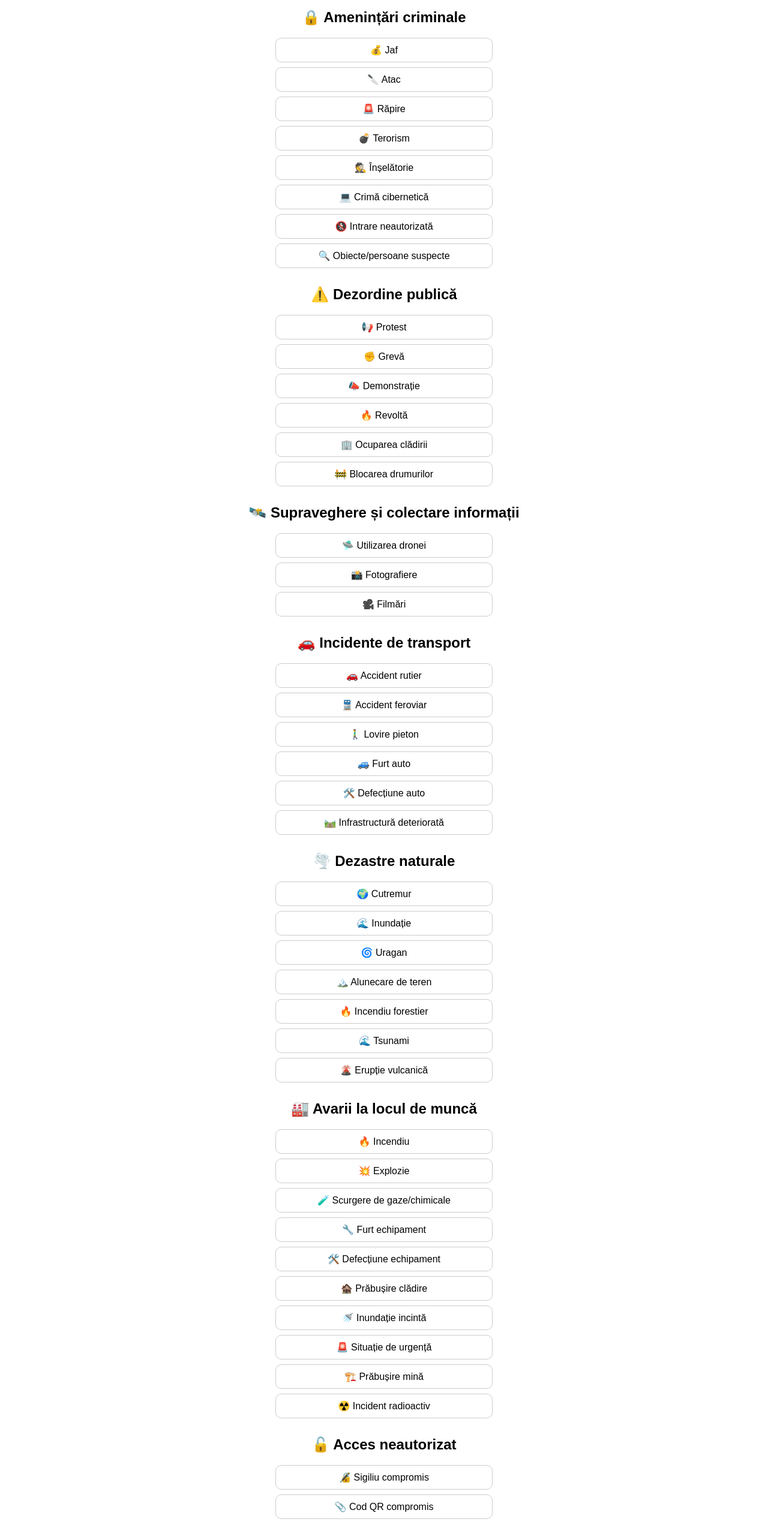
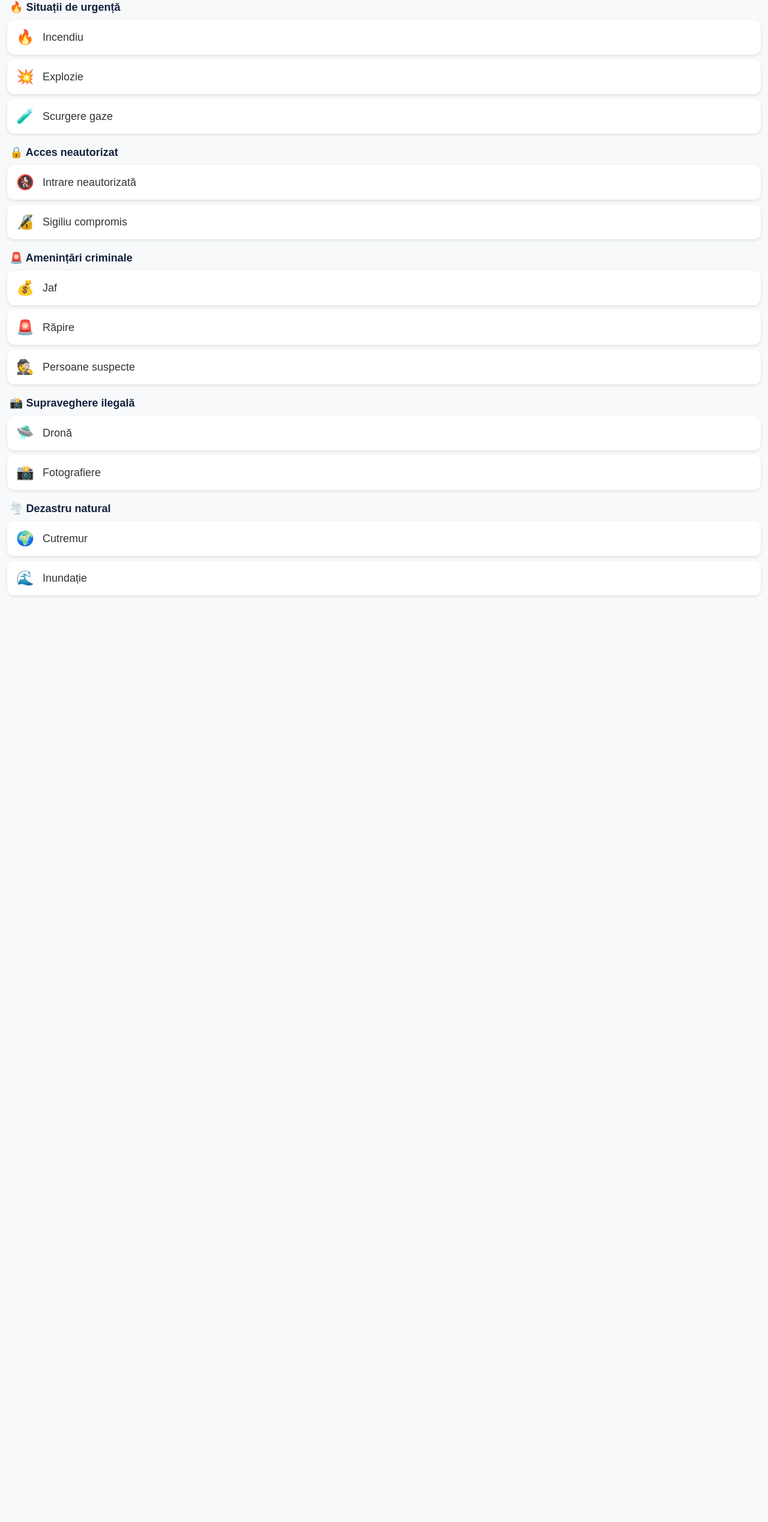
Before and after one commit to baks0311/Test, a plain HTML site: page incident.html in a window 1280 px wide. Shown: the part 73-2611 px from the top of the page at 60% size. After the commit the page ends 1074 px from the top, so only its background shows below. Drawn offline with Linux system fonts and the light colour scheme.

Commit message:
Update incident.html

```diff
--- a/incident.html
+++ b/incident.html
@@ -3,154 +3,82 @@
 <head>
   <meta charset="UTF-8" />
   <meta name="viewport" content="width=device-width, initial-scale=1.0"/>
-  <title>Selectarea incidentului</title>
+  <title>Raportare Incident</title>
   <script src="https://telegram.org/js/telegram-web-app.js"></script>
   <style>
     body {
-      font-family: Arial, sans-serif;
+      margin: 0;
+      padding: 0;
+      font-family: sans-serif;
+      background-color: #f7f9fa;
+      color: #333;
+    }
+
+    header {
+      background-color: #14213d;
+      color: #ffffff;
+      padding: 15px;
       text-align: center;
-      margin: 20px;
+      font-size: 20px;
+      font-weight: bold;
     }
+
+    .category {
+      margin: 20px 0 10px 0;
+      padding-left: 16px;
+      font-size: 18px;
+      font-weight: bold;
+      color: #14213d;
+    }
+
     .incident {
-      display: block;
-      margin: 8px auto;
-      padding: 10px 20px;
-      border: 1px solid #ccc;
-      border-radius: 10px;
-      max-width: 320px;
-      font-size: 16px;
+      background-color: #ffffff;
+      margin: 8px 12px;
+      padding: 15px;
+      font-size: 18px;
+      border-radius: 12px;
+      box-shadow: 0 2px 5px rgba(0,0,0,0.1);
+      display: flex;
+      align-items: center;
       cursor: pointer;
-      transition: background-color 0.2s;
+      transition: background-color 0.2s ease;
     }
+
     .incident:hover {
-      background-color: #f0f0f0;
+      background-color: #e5efff;
     }
-    h2 {
-      margin-top: 30px;
+
+    .emoji {
+      font-size: 24px;
+      margin-right: 14px;
     }
   </style>
 </head>
 <body>
-  <h1>Alegeți tipul de incident</h1>
 
-  <!-- 🔒 Crimă -->
-  <h2>🔒 Amenințări criminale</h2>
-  <div class="incident" onclick="sendIncident('Jaf')">💰 Jaf</div>
-  <div class="incident" onclick="sendIncident('Atac')">🔪 Atac</div>
-  <div class="incident" onclick="sendIncident('Răpire')">🚨 Răpire</div>
-  <div class="incident" onclick="sendIncident('Terorism')">💣 Terorism</div>
-  <div class="incident" onclick="sendIncident('Înșelătorie')">🕵️ Înșelătorie</div>
-  <div class="incident" onclick="sendIncident('Crimă cibernetică')">💻 Crimă cibernetică</div>
-  <div class="incident" onclick="sendIncident('Intrare neautorizată')">🚷 Intrare neautorizată</div>
-  <div class="incident" onclick="sendIncident('Obiecte sau persoane suspecte')">🔍 Obiecte/persoane suspecte</div>
+<header>🛡️ Raportează un incident</header>
 
-  <!-- ⚠️ Dezordine -->
-  <h2>⚠️ Dezordine publică</h2>
-  <div class="incident" onclick="sendIncident('Protest')">📢 Protest</div>
-  <div class="incident" onclick="sendIncident('Grevă')">✊ Grevă</div>
-  <div class="incident" onclick="sendIncident('Demonstrație')">📣 Demonstrație</div>
-  <div class="incident" onclick="sendIncident('Revoltă')">🔥 Revoltă</div>
-  <div class="incident" onclick="sendIncident('Ocuparea clădirii')">🏢 Ocuparea clădirii</div>
-  <div class="incident" onclick="sendIncident('Blocarea drumurilor')">🚧 Blocarea drumurilor</div>
+<div class="category">🔥 Situații de urgență</div>
+<div class="incident" onclick="sendIncident('Incendiu')"><span class="emoji">🔥</span> Incendiu</div>
+<div class="incident" onclick="sendIncident('Explozie')"><span class="emoji">💥</span> Explozie</div>
+<div class="incident" onclick="sendIncident('Scurgere gaze')"><span class="emoji">🧪</span> Scurgere gaze</div>
 
-  <!-- 🛰️ Observație -->
-  <h2>🛰️ Supraveghere și colectare informații</h2>
-  <div class="incident" onclick="sendIncident('Dronă')">🛸 Utilizarea dronei</div>
-  <div class="incident" onclick="sendIncident('Fotografiere')">📸 Fotografiere</div>
-  <div class="incident" onclick="sendIncident('Filmări')">🎥 Filmări</div>
+<div class="category">🔒 Acces neautorizat</div>
+<div class="incident" onclick="sendIncident('Intrare neautorizată')"><span class="emoji">🚷</span> Intrare neautorizată</div>
+<div class="incident" onclick="sendIncident('Sigiliu compromis')"><span class="emoji">🔏</span> Sigiliu compromis</div>
 
-  <!-- 🚗 Transport -->
-  <h2>🚗 Incidente de transport</h2>
-  <div class="incident" onclick="sendIncident('Accident rutier')">🚗 Accident rutier</div>
-  <div class="incident" onclick="sendIncident('Accident feroviar')">🚆 Accident feroviar</div>
-  <div class="incident" onclick="sendIncident('Lovirea pietonului')">🚶‍♂️ Lovire pieton</div>
-  <div class="incident" onclick="sendIncident('Furt auto')">🚙 Furt auto</div>
-  <div class="incident" onclick="sendIncident('Defecțiune auto')">🛠️ Defecțiune auto</div>
-  <div class="incident" onclick="sendIncident('Defecțiune drum')">🛤️ Infrastructură deteriorată</div>
+<div class="category">🚨 Amenințări criminale</div>
+<div class="incident" onclick="sendIncident('Jaf')"><span class="emoji">💰</span> Jaf</div>
+<div class="incident" onclick="sendIncident('Răpire')"><span class="emoji">🚨</span> Răpire</div>
+<div class="incident" onclick="sendIncident('Persoane suspecte')"><span class="emoji">🕵️</span> Persoane suspecte</div>
 
-  <!-- 🌪️ Natură -->
-  <h2>🌪️ Dezastre naturale</h2>
-  <div class="incident" onclick="sendIncident('Cutremur')">🌍 Cutremur</div>
-  <div class="incident" onclick="sendIncident('Inundație')">🌊 Inundație</div>
-  <div class="incident" onclick="sendIncident('Uragan')">🌀 Uragan</div>
-  <div class="incident" onclick="sendIncident('Alunecare de teren')">🏔️ Alunecare de teren</div>
-  <div class="incident" onclick="sendIncident('Incendiu forestier')">🔥 Incendiu forestier</div>
-  <div class="incident" onclick="sendIncident('Tsunami')">🌊 Tsunami</div>
-  <div class="incident" onclick="sendIncident('Erupție vulcanică')">🌋 Erupție vulcanică</div>
+<div class="category">📸 Supraveghere ilegală</div>
+<div class="incident" onclick="sendIncident('Dronă')"><span class="emoji">🛸</span> Dronă</div>
+<div class="incident" onclick="sendIncident('Fotografiere')"><span class="emoji">📸</span> Fotografiere</div>
 
-  <!-- 🏭 Avarii -->
-  <h2>🏭 Avarii la locul de muncă</h2>
-  <div class="incident" onclick="sendIncident('Incendiu')">🔥 Incendiu</div>
-  <div class="incident" onclick="sendIncident('Explozie')">💥 Explozie</div>
-  <div class="incident" onclick="sendIncident('Scurgere gaze')">🧪 Scurgere de gaze/chimicale</div>
-  <div class="incident" onclick="sendIncident('Furt echipament')">🔧 Furt echipament</div>
-  <div class="incident" onclick="sendIncident('Defecțiune echipament')">🛠️ Defecțiune echipament</div>
-  <div class="incident" onclick="sendIncident('Prăbușire clădire')">🏚️ Prăbușire clădire</div>
-  <div class="incident" onclick="sendIncident('Inundație incintă')">🚿 Inundație incintă</div>
-  <div class="incident" onclick="sendIncident('Situație de urgență')">🚨 Situație de urgență</div>
-  <div class="incident" onclick="sendIncident('Prăbușire mină')">🏗️ Prăbușire mină</div>
-  <div class="incident" onclick="sendIncident('Incident radioactiv')">☢️ Incident radioactiv</div>
-
-  <!-- 🔓 Acces neautorizat -->
-  <h2>🔓 Acces neautorizat</h2>
-  <div class="incident" onclick="sendIncident('Sigiliu compromis')">🔏 Sigiliu compromis</div>
-  <div class="incident" onclick="sendIncident('Cod QR compromis')">📎 Cod QR compromis</div>
-  <div class="incident" onclick="sendIncident('Lacăt compromis')">🔒 Lacăt compromis</div>
-  <div class="incident" onclick="sendIncident('Gard compromis')">🪵 Gard compromis</div>
-  <div class="incident" onclick="sendIncident('RFID compromis')">📶 RFID compromis</div>
-  <div class="incident" onclick="sendIncident('Camere compromise')">📷 Camere compromise</div>
-
-  <!-- 📦 Logistică -->
-  <h2>📦 Logistică și inventar</h2>
-  <div class="incident" onclick="sendIncident('Eroare inventar')">📋 Eroare inventar</div>
-  <div class="incident" onclick="sendIncident('Produse deteriorate')">📦 Produse deteriorate</div>
-  <div class="incident" onclick="sendIncident('Produse lipsă')">🧰 Produse lipsă</div>
-  <div class="incident" onclick="sendIncident('Depozitare incorectă')">📥 Depozitare incorectă</div>
-
-  <!-- ⚒️ Condiții de muncă -->
-  <h2>⚒️ Condiții periculoase</h2>
-  <div class="incident" onclick="sendIncident('Accident')">🆘 Accident</div>
-  <div class="incident" onclick="sendIncident('Rănire')">🩹 Rănire</div>
-  <div class="incident" onclick="sendIncident('Cădere de la înălțime')">🏗️ Cădere de la înălțime</div>
-
-  <!-- ⚡ Energie -->
-  <h2>⚡ Defecțiuni sistem electric</h2>
-  <div class="incident" onclick="sendIncident('Pene de curent')">🔌 Pene de curent</div>
-  <div class="incident" onclick="sendIncident('Oprire energie')">💡 Oprire energie</div>
-  <div class="incident" onclick="sendIncident('Defecțiune transformator')">⚙️ Defecțiune transformator</div>
-
-  <!-- 🔥 Gaz -->
-  <h2>🔥 Defecțiuni la gaz</h2>
-  <div class="incident" onclick="sendIncident('Pene de gaz')">🛢️ Pene de gaz</div>
-  <div class="incident" onclick="sendIncident('Oprire gaz')">⛽ Oprire gaz</div>
-  <div class="incident" onclick="sendIncident('Defecțiune magistrală')">🚧 Defecțiune magistrală</div>
-
-  <!-- 💾 IT -->
-  <h2>💾 Defecțiuni IT</h2>
-  <div class="incident" onclick="sendIncident('Atac cibernetic')">🛡️ Atac cibernetic</div>
-  <div class="incident" onclick="sendIncident('Server căzut')">🖥️ Server căzut</div>
-  <div class="incident" onclick="sendIncident('Probleme BDD')">📚 Probleme BDD</div>
-  <div class="incident" onclick="sendIncident('Scurgere de date')">🔐 Scurgere de date</div>
-
-  <!-- 📞 Comunicații -->
-  <h2>📞 Comunicații</h2>
-  <div class="incident" onclick="sendIncident('Linie telefonică căzută')">📴 Linie telefonică căzută</div>
-  <div class="incident" onclick="sendIncident('Internet căzut')">🌐 Internet căzut</div>
-  <div class="incident" onclick="sendIncident('Defecțiune echipament')">📡 Echipament defect</div>
-
-  <!-- 🚰 Apă -->
-  <h2>🚰 Apă și canalizare</h2>
-  <div class="incident" onclick="sendIncident('Oprire apă')">🚱 Oprire apă</div>
-  <div class="incident" onclick="sendIncident('Defecțiune rețea apă')">🚿 Defecțiune rețea apă</div>
-  <div class="incident" onclick="sendIncident('Defecțiune pompă')">💧 Defecțiune pompă</div>
-  <div class="incident" onclick="sendIncident('Canalizare blocată')">🚽 Canalizare blocată</div>
-  <div class="incident" onclick="sendIncident('Țeavă spartă')">🛁 Țeavă spartă</div>
-
-  <!-- 💨 Ventilare -->
-  <h2>💨 Ventilare și încălzire</h2>
-  <div class="incident" onclick="sendIncident('Ventilație căzută')">🌬️ Ventilație căzută</div>
-  <div class="incident" onclick="sendIncident('Aer condiționat căzut')">❄️ AC căzut</div>
-  <div class="incident" onclick="sendIncident('Încălzire căzută')">🔥 Încălzire căzută</div>
+<div class="category">🌪️ Dezastru natural</div>
+<div class="incident" onclick="sendIncident('Cutremur')"><span class="emoji">🌍</span> Cutremur</div>
+<div class="incident" onclick="sendIncident('Inundație')"><span class="emoji">🌊</span> Inundație</div>
 
 <script>
   function sendIncident(incident) {
@@ -161,5 +89,6 @@
     Telegram.WebApp.sendData(JSON.stringify(data));
   }
 </script>
+
 </body>
 </html>
```
Lines whose indentation alone changed are shown as unchanged.
